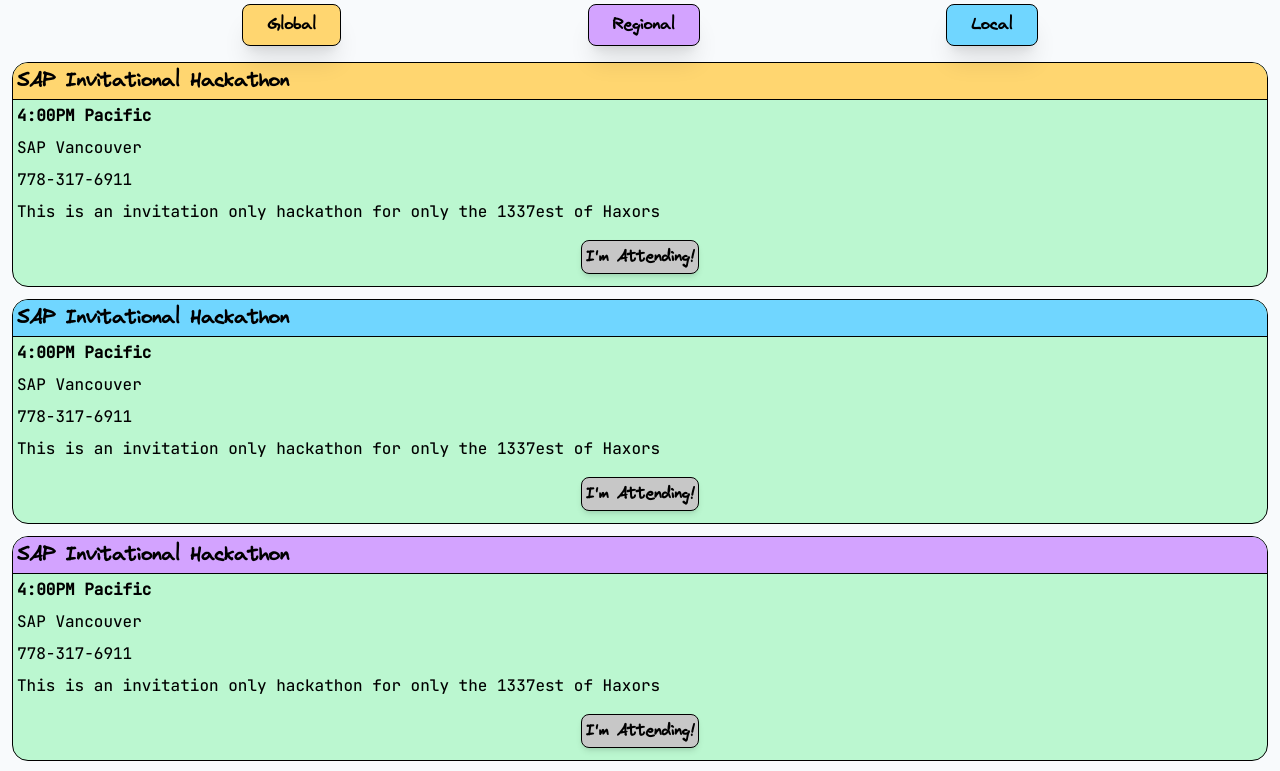
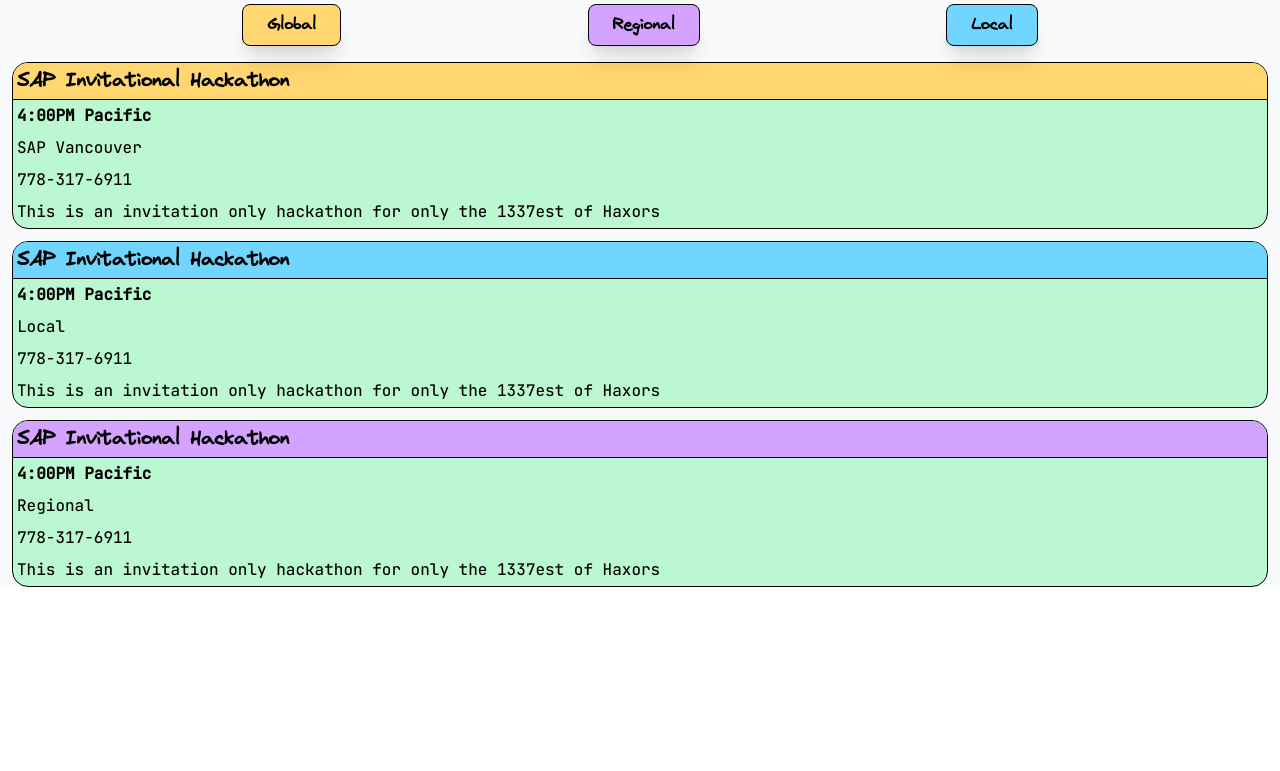
Before and after one commit to Nosewall/Waddle, a Next.js app in the folder src/: page /eventsPage in a window 1280 px wide. Shown: the top 771 px of the page. Built offline with nearby package versions, Linux system fonts and the light colour scheme.

Commit message:
Removed attending button. Beginning menu

```diff
--- a/src/components/events/eventCard.tsx
+++ b/src/components/events/eventCard.tsx
@@ -20,15 +20,14 @@
 function EventCard(props : EventProps) {
 
     const [attending, setAttending] = useState([])
-    const [color, setColor] = useState([])
     const [attendanceColor, setAttendance] = useState([])
 
     const fetchAttenting = async () => {
         //TODO Actually grab this data from db
-        setAttending(["I'm Attending!", true])
-        console.log(attending)
+        setAttending(["Not Attending", true])
     }
-    const getAttendanceColor = async () => {
+
+    const getAttendanceColor = () => {
         if(!attending[1]){
             setAttendance(["greySelect", "pastelGreen"] )
         }else{
@@ -36,35 +35,20 @@
         }
 
     }
-    const getColor = async () => {
-        let color = "pastelOrange"
-        if(props.scope == "Global"){
-            color = "pastelOrange"
-        } else if(props.scope == "Regional"){
-            color = "pastelPurple"
-        } else if(props.scope == "Local"){
-            color = "pastelBlue"
+
+    const getColor = (scope) => {
+        if(scope == "Global"){
+           return "pastelOrange"
+        } else if(scope == "Regional"){
+            return "pastelPurple"
+        } else if(scope == "Local"){
+            return "pastelBlue"
         }
-        setColor([color])
     }
 
     useEffect(() =>{
-        fetchAttenting().then()
-        getColor().then()
-        getAttendanceColor().then()
+        getColor(props)
     }, [])
-
-    const switchAttendance = async () => {
-        console.log("Switching Attendance!")
-        console.log("Current Attendance: ")
-        console.log(attending);
-        setAttending(["I'm Not Attending Anymore!", false])
-        getAttendanceColor().then(()  => {
-            console.log("Attendance after switch:")
-            console.log(attending)
-        });
-
-    }
 
 
     const styles = {
@@ -74,18 +58,11 @@
     return (
         <div className={"overflow-hidden bg-green-200 rounded-2xl border-black border-[1px] m-3 text-black bg-amber-50 " }>
             <div id={styles.dynamicColor}></div>
-            <h1 className={"font-extrabold text-xl font-fun border-black bottomLine p-1 " + "bg-" + color + ""}>{props.title}</h1>
+            <h1 className={"font-extrabold text-xl font-fun border-black bottomLine p-1 " + "bg-" + getColor(props.scope) + ""}>{props.title}</h1>
             <h2 className={"font-bold font-business p-1"}>{props.time}</h2>
             <h2 className={"p-1 font-business"}>{props.location}</h2>
             <h3 className={"p-1 font-business"}>{props.contactInfo}</h3>
             <h4 className={"p-1 font-business"}>{props.body}</h4>
-            <div className={"flex justify-center"}>
-                <button className={"p-1 m-3 font-fun hover:transition-5s eventConfirmationButton " +
-                    " shadow-md border-[1px] border-black font-bold shadow-med transition-duration: 150ms;" +
-                    " bg-" + attendanceColor[0] + " hover:bg-" + attendanceColor[1] +
-                    " rounded-lg"} onClick={switchAttendance}>{attending[0]}</button>
-
-            </div>
         </div>
     )
 
--- a/src/pages/eventsPage.tsx
+++ b/src/pages/eventsPage.tsx
@@ -14,7 +14,7 @@
 
 let testLocalData = {
     scope: "Local",
-    location: "SAP Vancouver",
+    location: "Local",
     time: "4:00PM Pacific",
     title: "SAP Invitational Hackathon",
     body: "This is an invitation only hackathon for only the 1337est of Haxors",
@@ -25,7 +25,7 @@
 
 let testRegionalData = {
     scope: "Regional",
-    location: "SAP Vancouver",
+    location: "Regional",
     time: "4:00PM Pacific",
     title: "SAP Invitational Hackathon",
     body: "This is an invitation only hackathon for only the 1337est of Haxors",
@@ -45,25 +45,37 @@
 
     const fetchAllEvents = async () => {
         //TODO Actually grab this data from the DB
-        const data = [testEventData, testLocalData, testRegionalData, testEventData, testEventData, testEventData, testEventData, testEventData, testEventData, testEventData, ]
+        const data = [testEventData, testLocalData, testRegionalData]
         setEvents(data)
         setAllEvents(data)
     }
 
     function filterList(newFilter){
+        setEvents([])
         let newEventsList = []
         switch (newFilter){
             case "Global":
                 for(let i = 0; i < allevents.length; i++){
-                    if(allevents[i].scope == "global"){
-
+                    newEventsList.push(allevents[i])
+                }
+                break;
+            case "Regional":
+                for(let i = 0; i < allevents.length; i++){
+                    if(allevents[i].scope == "Regional" || allevents[i].scope == "Local"){
+                        newEventsList.push(allevents[i])
                     }
                 }
-            case "Regional":
-                break
+                break;
             case "Local":
-                break
+                for(let i = 0; i < allevents.length; i++){
+                    if(allevents[i].scope == "Local"){
+                        newEventsList.push(allevents[i])
+                    }
+                }
+                break;
         }
+        setEvents(newEventsList)
+        console.log(events)
     }
 
 
@@ -73,19 +85,21 @@
             pageLoaded = true
             fetchAllEvents()
         }
+
     }, [])
 
     return (
 
         <div className="eventsPage bg-slate-50">
             <div className="font-fun font-extrabold regionButtons flex justify-evenly w-100 min-h-full">
-                <button className={"scopeFilterButtons bg-pastelOrange hover:bg-darkOrange"}>Global</button>
-                <button className={"scopeFilterButtons bg-pastelPurple hover:bg-boldPurple"}>Regional</button>
-                <button className={"scopeFilterButtons bg-pastelBlue hover:bg-boldBlue"} onClick={filterList("Global")}>Local</button>
+                <button className={"scopeFilterButtons bg-pastelOrange hover:bg-darkOrange"} onClick={() => filterList("Global")}>Global</button>
+                <button className={"scopeFilterButtons bg-pastelPurple hover:bg-boldPurple"} onClick={() => filterList("Regional")}>Regional</button>
+                <button className={"scopeFilterButtons bg-pastelBlue hover:bg-boldBlue"} onClick={() => filterList("Local")}>Local</button>
             </div>
             <div>
-                {events.map(event => (
+                {events.map((event, index) => (
                     <EventCard
+                        key={index}
                         scope={event.scope}
                         location={event.location}
                         time={event.time}
```
